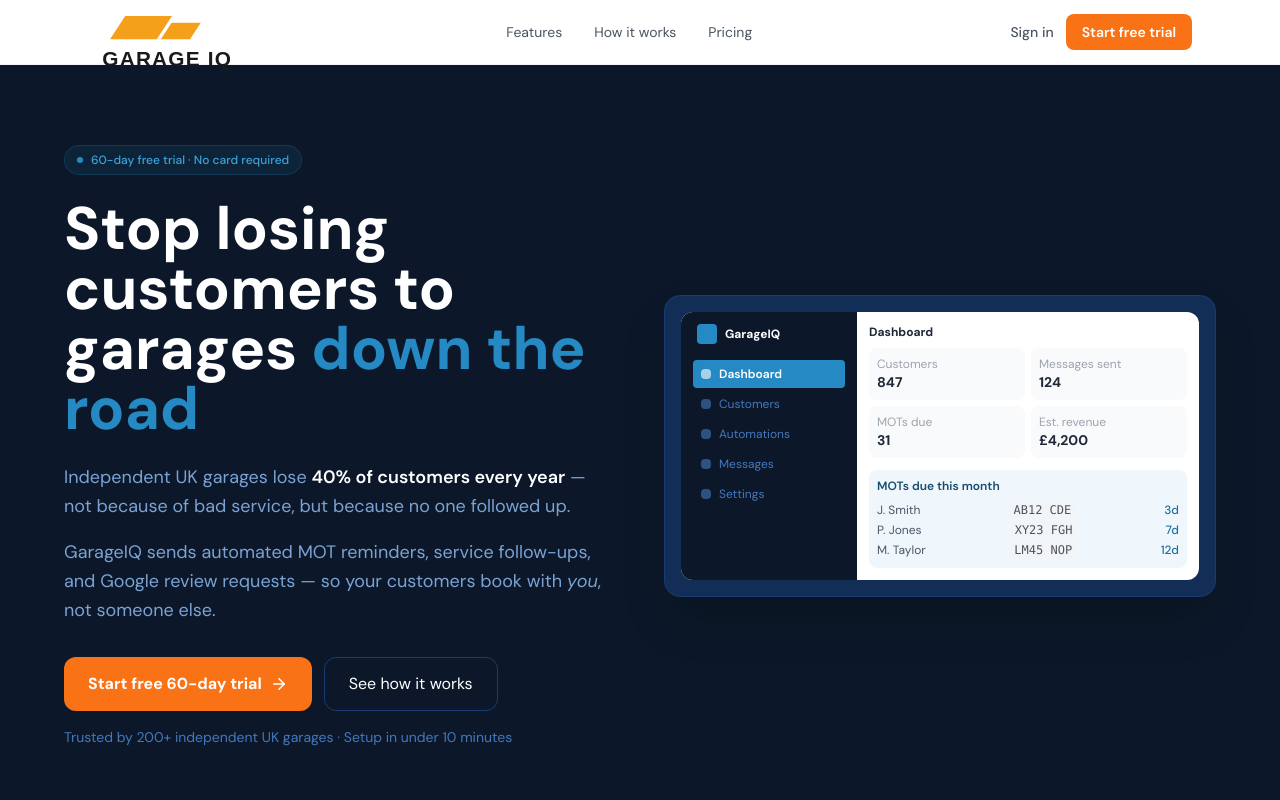
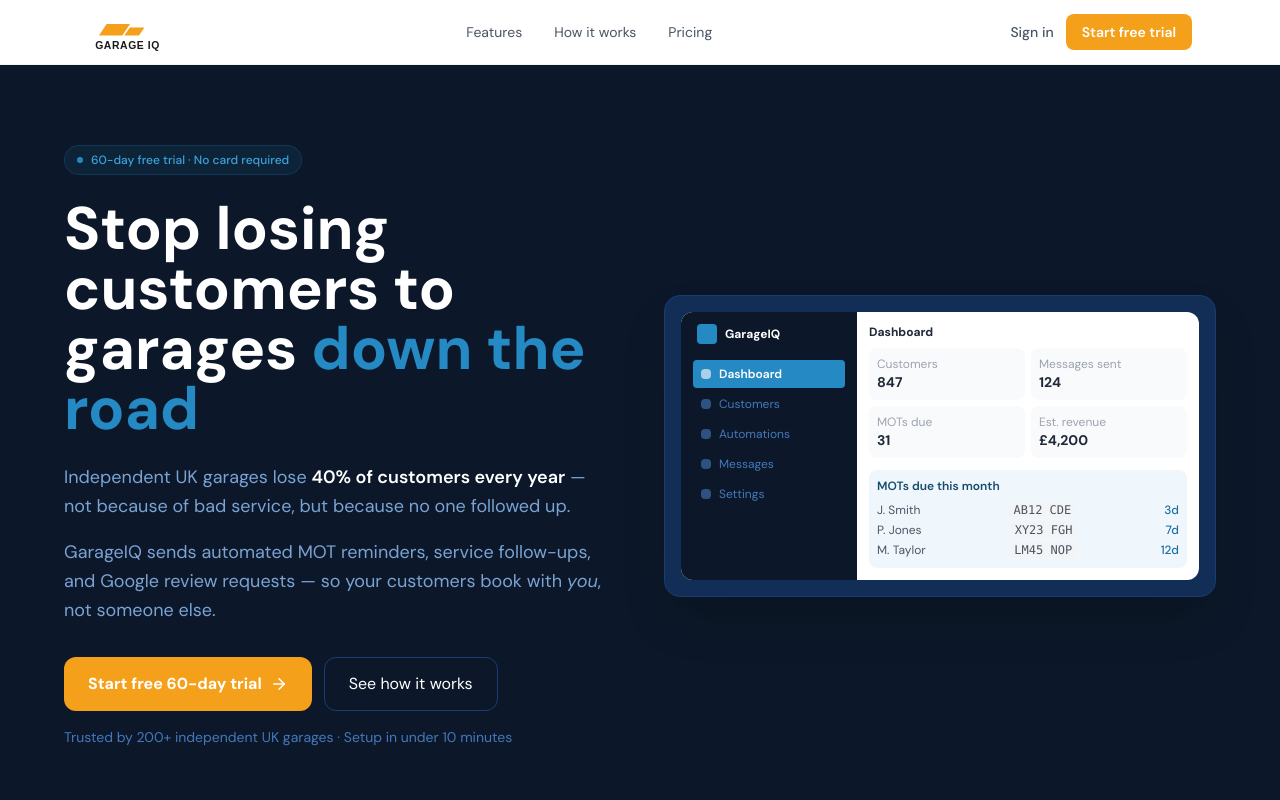
Before and after one commit to jeggaxk/garageiq, a Next.js app: page / in a window 1280 px wide. Shown: the top 800 px of the page. Built offline with nearby package versions, Linux system fonts and the light colour scheme.

Commit message:
Fix navbar logo size, match CTA colour to logo orange
Co-Authored-By: Claude Sonnet 4.6 <noreply@anthropic.com>

```diff
--- a/app/page.tsx
+++ b/app/page.tsx
@@ -98,7 +98,7 @@ export default function LandingPage() {
       <nav className="sticky top-0 z-50 bg-white/95 backdrop-blur-sm border-b border-gray-100">
         <div className="max-w-6xl mx-auto px-4 sm:px-6 flex items-center justify-between h-16">
           <div className="flex items-center">
-            <img src="/garageiq-logo.svg" alt="GarageIQ" className="w-40 h-auto" />
+            <img src="/garageiq-logo.svg" alt="GarageIQ" className="h-12 w-auto" />
           </div>
           <div className="hidden md:flex items-center gap-8">
             <a href="#features" className="text-sm text-gray-600 hover:text-navy-900 transition-colors">Features</a>
--- a/tailwind.config.ts
+++ b/tailwind.config.ts
@@ -10,9 +10,9 @@ const config: Config = {
     extend: {
       colors: {
         cta: {
-          400: '#fb923c',
-          500: '#f97316',
-          600: '#ea6c0a',
+          400: '#f7b731',
+          500: '#F5A01A',
+          600: '#d9880f',
         },
         navy: {
           50: '#f0f4fa',
```
